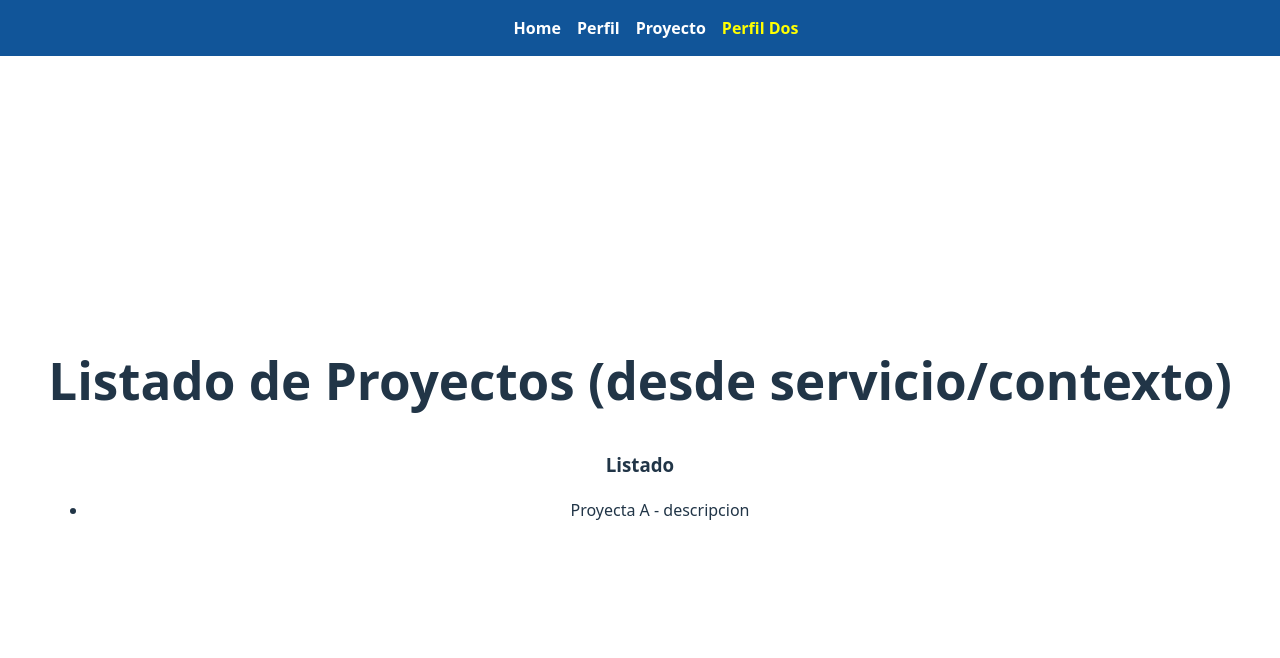
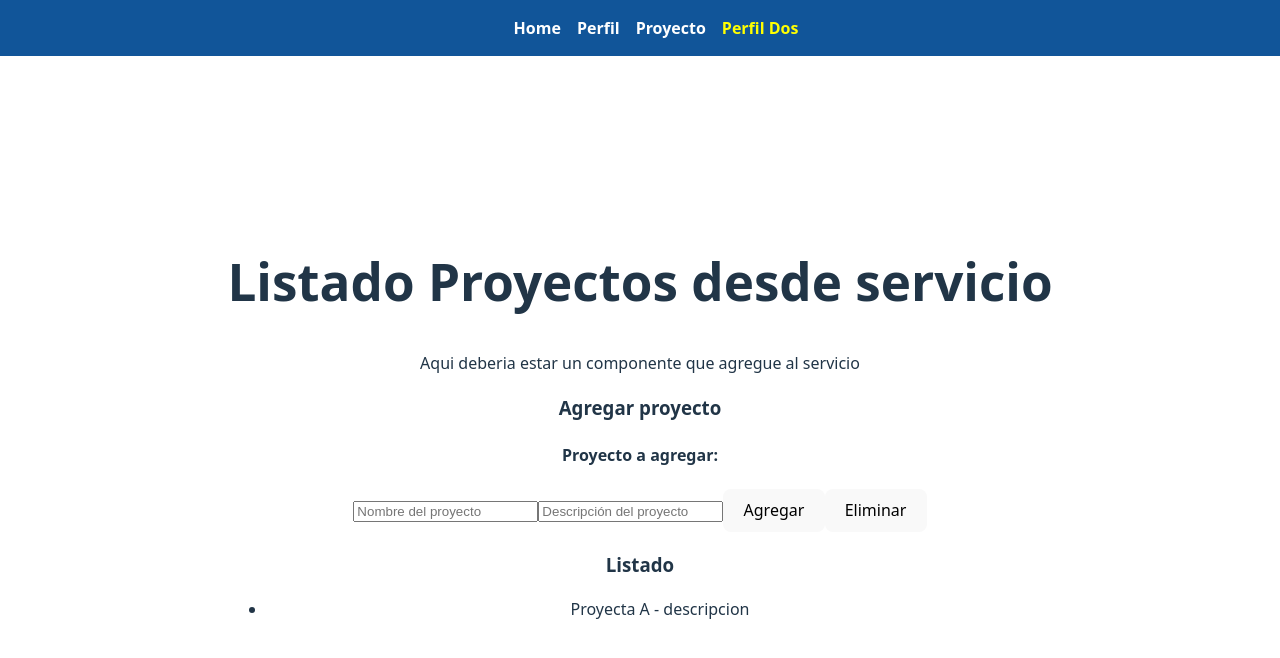
Before and after one commit to SebastianGomez0910/icc-ppw-u2-React, a React (Vite) app: page /proyectoDos in a window 1280 px wide. Shown: the top 658 px of the page. Built offline with nearby package versions, Linux system fonts and the light colour scheme.

Commit message:
arreglando proyecto y proyecto dos page

```diff
--- a/src/ProyectoDosPage/proyecto-dos-page.jsx
+++ b/src/ProyectoDosPage/proyecto-dos-page.jsx
@@ -1,13 +1,54 @@
-import React from "react";
+import React, { useState } from "react";
 import { useProyectos } from "../hooks/useProyectos";
 import { ProyectoList } from "../ListaProyecto/lista-proyecto";
 
 export default function ProyectoDosPage() {
-    const { proyectos } = useProyectos();
+
+    const { proyectos, AddProyecto, EliminarPrimerProyecto } = useProyectos();
+
+    const [name, setName] = useState("");
+    const [descripcion, setDescripcion] = useState("");
+
+    const handleAdd = () => {
+        const nuevo = {
+            id: Date.now(),
+            nombre: name,
+            descripcion: descripcion,
+        };
+
+        AddProyecto(nuevo);
+        setName("");
+        setDescripcion("");
+    };
 
     return (
         <section style={{ marginTop: "90px" }}>
-            <h1>Listado de Proyectos (desde servicio/contexto)</h1>
+            <h1>Listado Proyectos desde servicio</h1>
+
+            <p>Aqui deberia estar un componente que agregue al servicio</p>
+
+            <h3>Agregar proyecto</h3>
+
+            <h4>Proyecto a agregar:</h4>
+
+
+            <input
+                type="text"
+                placeholder="Nombre del proyecto"
+                value={name}
+                onChange={(e) => setName(e.target.value)}
+            />
+
+            <input
+                type="text"
+                placeholder="Descripción del proyecto"
+                value={descripcion}
+                onChange={(e) => setDescripcion(e.target.value)}
+            />
+
+            <button onClick={handleAdd}>Agregar</button>
+            <button onClick={EliminarPrimerProyecto}>Eliminar</button>
+
 
             <ProyectoList proyectos={proyectos} />
         </section>
--- a/src/ProyectoPage/proyecto-page.jsx
+++ b/src/ProyectoPage/proyecto-page.jsx
@@ -3,7 +3,7 @@ import { useProyectos } from "../hooks/useProyectos";
 import { ProyectoList } from "../ListaProyecto/lista-proyecto";
 
 export default function ProyectoPage() {
-    const { proyectos, AddProyecto, EliminarPrimerProyecto } = useProyectos();
+    const { proyectos, AddProyecto } = useProyectos();
 
     const [name, setName] = useState("");
     const [descripcion, setDescripcion] = useState("");
@@ -42,8 +42,8 @@ export default function ProyectoPage() {
                     onChange={(e) => setDescripcion(e.target.value)}
                 />
 
+
                 <button onClick={handleAdd}>Agregar</button>
-                <button onClick={EliminarPrimerProyecto}>Eliminar el primero</button>
             </div>
 
             <ProyectoList proyectos={proyectos} />
```
